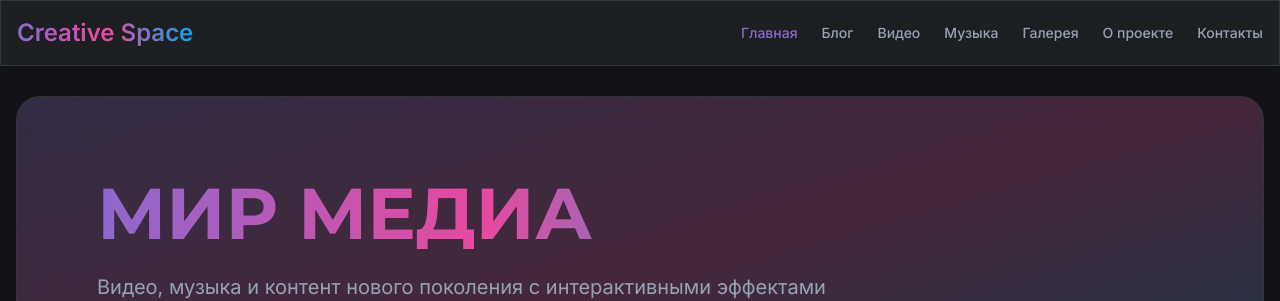
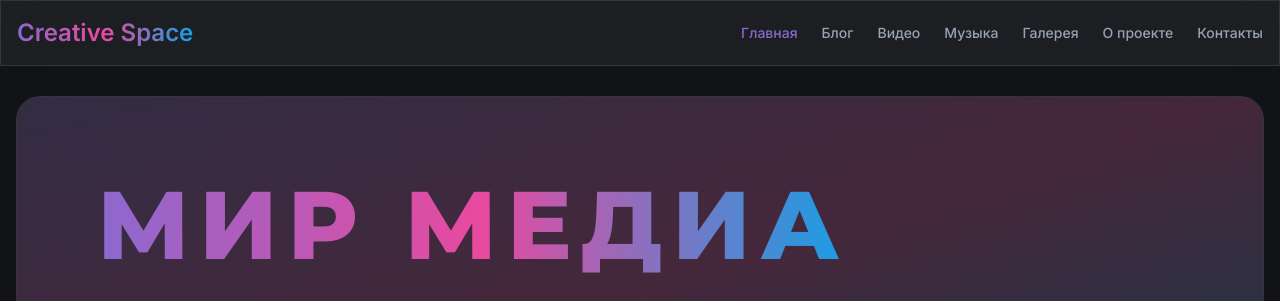
Before and after one commit to pr-poehali-dev/ultra-modern-video-site, a React (Vite) app: page / in a window 1280 px wide. Shown: the top 301 px of the page. Built offline with nearby package versions, Linux system fonts and the light colour scheme; no server answers.

Commit message:
Стильный медиа-шрифт модерн

```diff
--- a/src/pages/Index.tsx
+++ b/src/pages/Index.tsx
@@ -89,9 +89,9 @@ const Index = () => {
           <div className="relative overflow-hidden rounded-3xl p-12 md:p-20 glass-effect">
             <div className="absolute inset-0 bg-gradient-to-br from-primary/20 via-secondary/20 to-accent/20" />
             <div className="relative z-10 max-w-3xl animate-fade-in">
-              <h1 className="text-5xl md:text-7xl font-bold mb-6 leading-tight">
-                <span className="block bg-gradient-to-r from-primary via-secondary to-accent bg-clip-text text-transparent">
-                  МИР МЕДИА
+              <h1 className="text-6xl md:text-8xl font-bold mb-6 leading-tight tracking-wider">
+                <span className="block bg-gradient-to-r from-primary via-secondary to-accent bg-clip-text text-transparent uppercase" style={{ fontFamily: 'Montserrat', fontWeight: 800, letterSpacing: '0.1em' }}>
+                  Мир Медиа
                 </span>
               </h1>
               <p className="text-xl text-muted-foreground mb-8">
```
